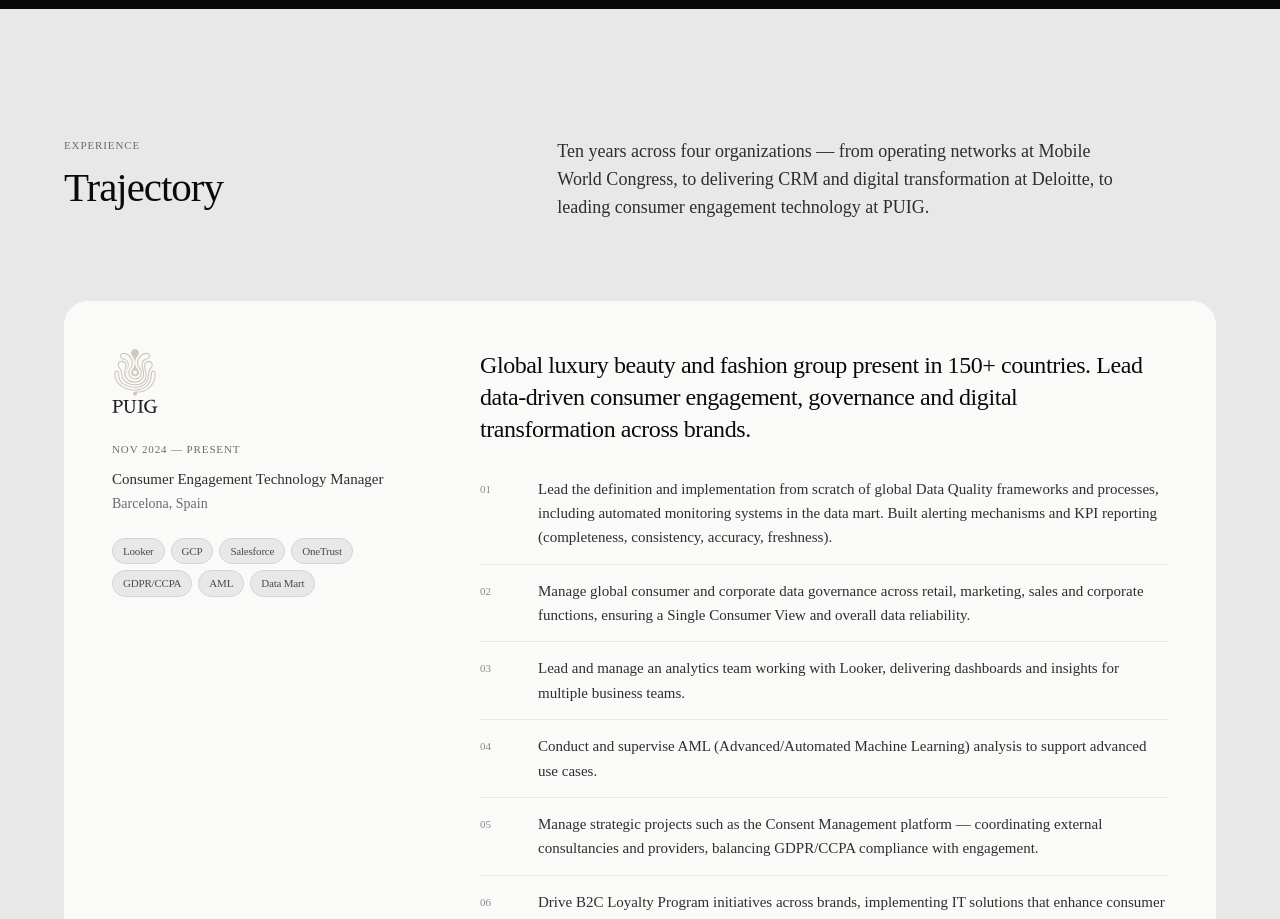
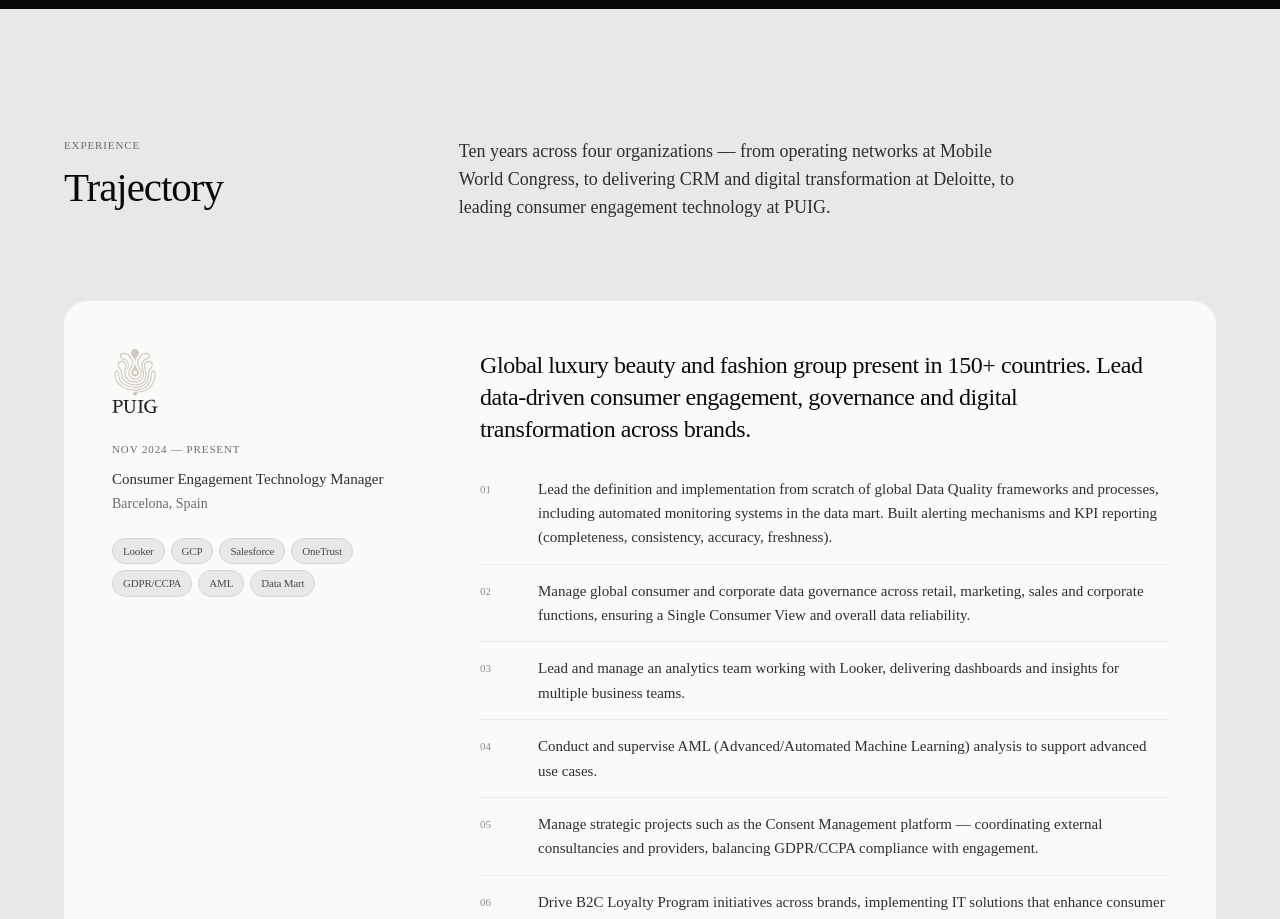
Before and after one commit to gviladomiu/gonzaloviladomiu_portfolio, a Next.js app: page / in a window 1280 px wide. Shown: the part 1360-2279 px from the top of the page. Built offline with nearby package versions, Linux system fonts and the light colour scheme.

Commit message:
Adjust column spans and alignment in experience section

```diff
--- a/components/experience.tsx
+++ b/components/experience.tsx
@@ -36,7 +36,8 @@
               <h2 className="h-section text-ink">Trajectory</h2>
             </div>
 
-            <div className="md:col-span-7 md:col-start-6">
+            {/* Ajustado aquí: col-span-8 y col-start-5 para moverlo más a la izquierda */}
+            <div className="md:col-span-8 md:col-start-5">
               <p className="text-base md:text-lg text-ink-700 leading-relaxed max-w-xl">
                 Ten years across four organizations — from operating networks at
                 Mobile World Congress, to delivering CRM and digital transformation
@@ -110,10 +111,8 @@
                         {exp.highlights.map((h, hi) => (
                           <div
                             key={hi}
-                            // Añadido items-start para forzar la alineación superior
                             className="grid grid-cols-[42px_1fr] items-start gap-4 py-3.5 border-t border-ink-100 first:pt-0 first:border-t-0"
                           >
-                            {/* Ajustado el pt a pt-1 para que cuadre perfecto con la altura de la primera línea de texto */}
                             <div className="font-mono text-[11px] text-ink-400 pt-1">
                               {String(hi + 1).padStart(2, "0")}
                             </div>
```
